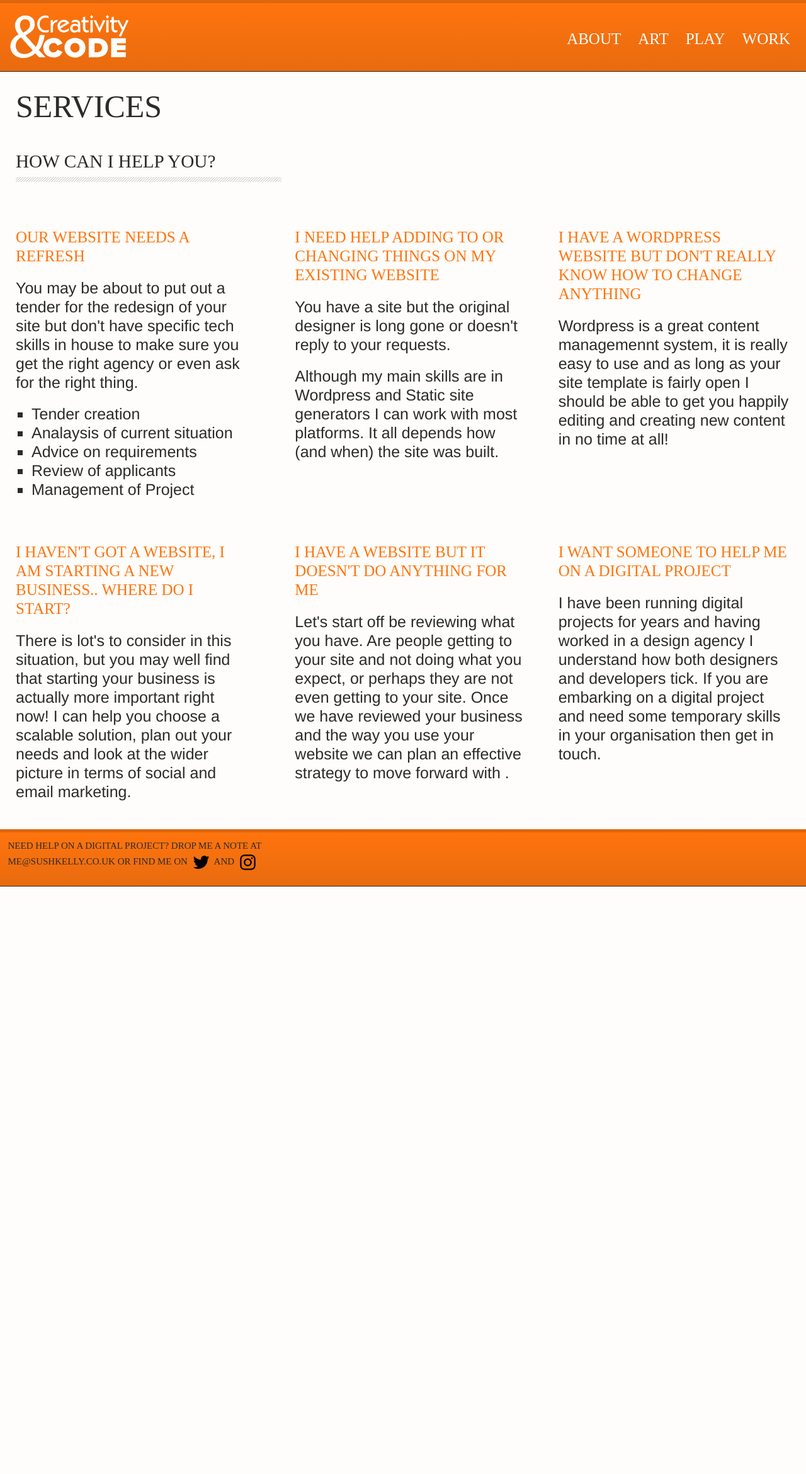
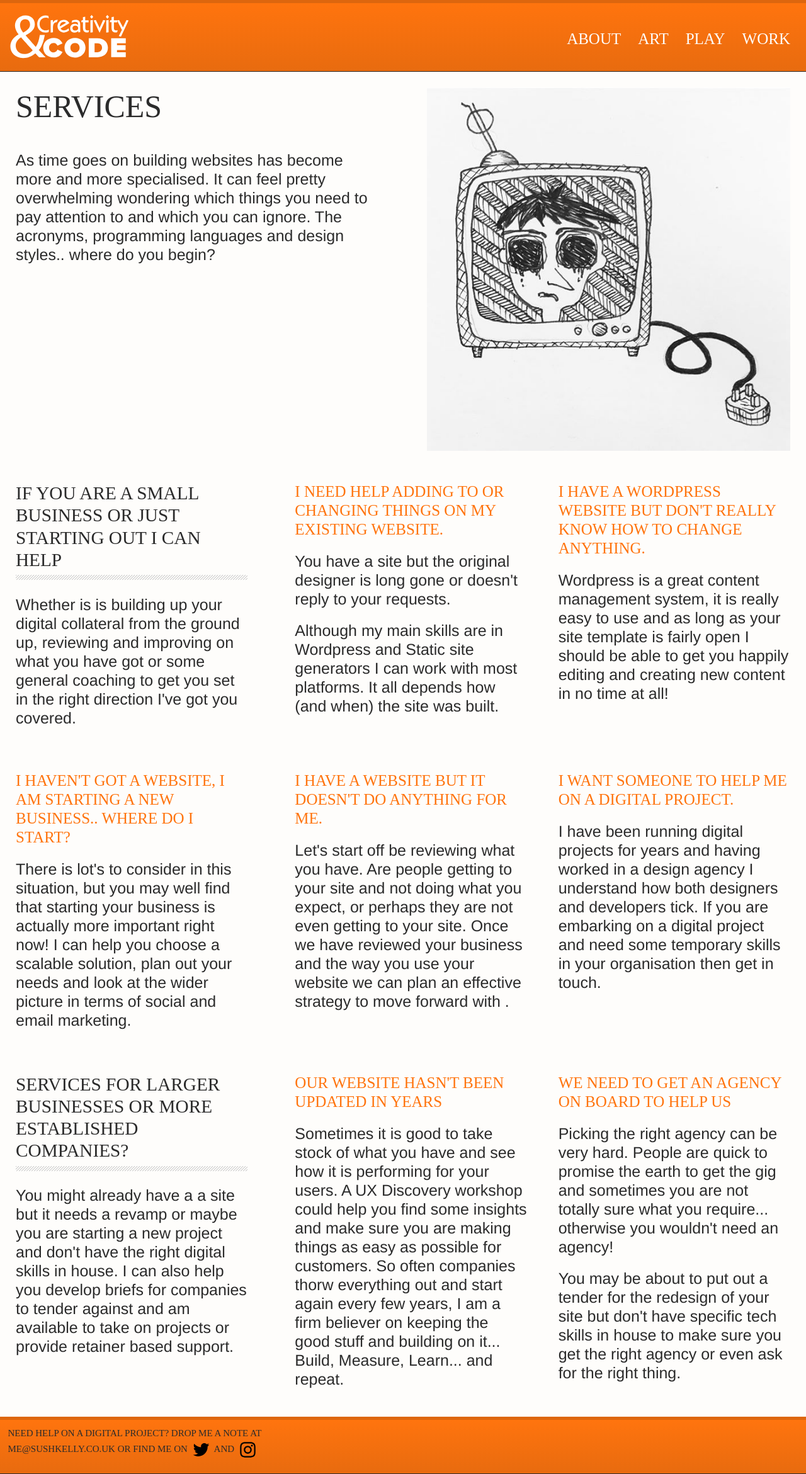
Before and after one commit to maxray/maxray.github.io, a Jekyll site: the page built from services.html, in a window 1280 px wide. Shown: the whole page at 63% size. Built offline with Jekyll 4.4.1, drawn with Linux system fonts in a browser that asks for light colours; before the commit the page ends 1408 px from its top, so only the background shows below that.

Commit message:
services

```diff
--- a/_sass/_layout.scss
+++ b/_sass/_layout.scss
@@ -361,10 +361,10 @@
     }
 
     h4 {
-        font-size: 20px;
+        font-size: 24px;
 
         @include media-query($on-laptop) {
-            font-size: 18px;
+            font-size: 19px;
         }
     }
 
--- a/services.html
+++ b/services.html
@@ -5,34 +5,30 @@ layout: page
 exclude: true
 ---
 
-<div class="flexbox-container cvList">
-    <div>
-			<h1>Services</h1>
-			<h3>How can I help you?</h3>
-
-	</div>
+<div class="flexbox-container cvPage">
+   <div>
+    <h1>Services</h1>
+    <p>As time goes on building websites has become more and more specialised. It can feel pretty overwhelming wondering which things you need to pay attention to and which you can ignore. The acronyms, programming languages and design styles.. where do you begin? </p>
+   </div>
+   <div>
+    <img src="{{ site.baseurl }}/uploads/confused.jpg"  title="I am confused by it all."/>
+</div>
 </div>
 <div class="flexbox-container cvList">
     <div>
-			<h4>Our website needs a refresh</h4>
-            <p>You may be about to put out a tender for the redesign of your site but don't have specific tech skills in house to make sure you get the right agency or even ask for the right thing.</p>
-            <ul>
-			<li>Tender creation</li>
-            <li>Analaysis of current situation</li>
-            <li>Advice on requirements</li>
-            <li>Review of applicants</li>
-            <li>Management of Project</li>
-			</ul>
-				</div>
+
+        <h3>If you are a small business or just starting out I can help</h3>
+        <p>Whether is is building up your digital collateral from the ground up, reviewing and improving on what you have got or some general coaching to get you set in the right direction I've got you covered.</p>
+</div>
 	<div>
-            <h4>I need help adding to or changing things on my existing website</h4>
+            <h4>I need help adding to or changing things on my existing website.</h4>
             <p>You have a site but the original designer is long gone or doesn't reply to your requests.</p>
             <p>Although my main skills are in Wordpress and Static site generators I can work with most platforms. It all depends how (and when) the site was built.</p>
 
 	</div>
 	<div>
-            <h4>I have a Wordpress website but don't really know how to change anything</h4>
-			<p>Wordpress is a great content managemennt system, it is really easy to use and as long as your site template is fairly open I should be able to get you happily editing and creating new content in no time at all!</p>
+            <h4>I have a Wordpress website but don't really know how to change anything.</h4>
+			<p>Wordpress is a great content management system, it is really easy to use and as long as your site template is fairly open I should be able to get you happily editing and creating new content in no time at all!</p>
     </div>
 </div>
 <div class="flexbox-container cvList">
@@ -43,11 +39,33 @@ exclude: true
             </p>
 				</div>
 	<div>
-            <h4>I have a website but it doesn't do anything for me</h4>
+            <h4>I have a website but it doesn't do anything for me.</h4>
 			<p>Let's start off be reviewing what you have. Are people getting to your site and not doing what you expect, or perhaps they are not even getting to your site. Once we have reviewed your business and the way you use your website we can plan an effective strategy to move forward with .</p>
 	</div>
 	<div>
-            <h4>I want someone to help me on a digital project</h4>
+            <h4>I want someone to help me on a digital project.</h4>
 			<p>I have been running digital projects for years and having worked in a design agency I understand how both designers and developers tick. If you are embarking on a digital project and need some temporary skills in your organisation then get in touch.</p>
     </div>
 </div>
+
+<div class="flexbox-container cvList">
+    <div>
+
+        <h3>Services for larger businesses or more established companies?</h3>
+        <p>You might already have a a site but it needs a revamp or maybe you are starting a new project and don't have the right digital skills in house. I can also help you develop briefs for companies to tender against and am available to take on projects or provide retainer based support.</p>
+
+</div>
+<div>
+			<h4>Our website hasn't been updated in years</h4>
+			<p>
+                Sometimes it is good to take stock of what you have and see how it is performing for your users. A UX Discovery workshop could help you find some insights and make sure you are making things as easy as possible for customers. So often companies thorw everything out and start again every few years, I am a firm believer on keeping the good stuff and building on it... Build, Measure, Learn... and repeat.
+            </p>
+				</div>
+	<div>
+            <h4>We need to get an agency on board to help us</h4>
+            <p>Picking the right agency can be very hard. People are quick to promise the earth to get the gig and sometimes you are not totally sure what you require... otherwise you wouldn't need an agency!</p>
+            <p>You may be about to put out a tender for the redesign of your site but don't have specific tech skills in house to make sure you get the right agency or even ask for the right thing.</p>
+
+	</div>
+
+</div>
```
Also changed, not shown: _uploads/confused.jpg (added).
